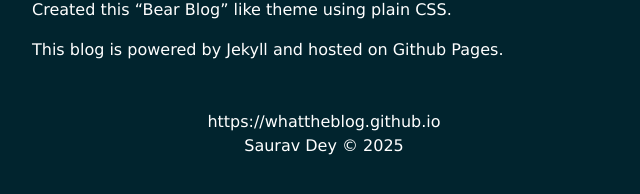
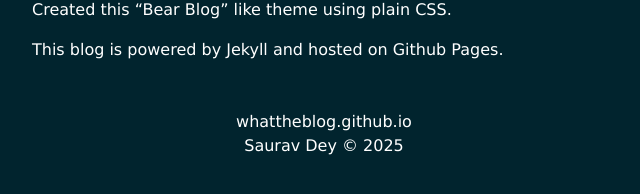
Before and after one commit to agentloopfyi/agentloopfyi.github.io, a Jekyll site: the page built from index.markdown, in a window 1280 px wide. Shown: the part 495-689 px from the top of the page, without its empty margins (316-956 px from the left). Built offline with Jekyll 4.4.1, drawn with Linux system fonts in a browser that asks for light colours; some of the changed lines change nothing that is shown.

Commit message:
Update _config.yml

```diff
--- a/_config.yml
+++ b/_config.yml
@@ -3,7 +3,7 @@ title: "Saurav's blog"
 email:
 description:
 baseurl: ""
-url: "https://whattheblog.github.io"
+url: "whattheblog.github.io"
 footnote: "Saurav Dey © 2025"
 
 # Build settings
```
